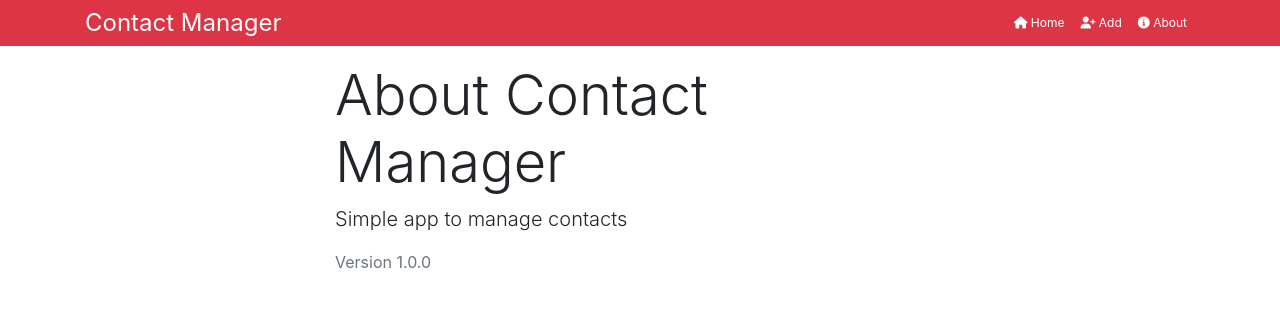
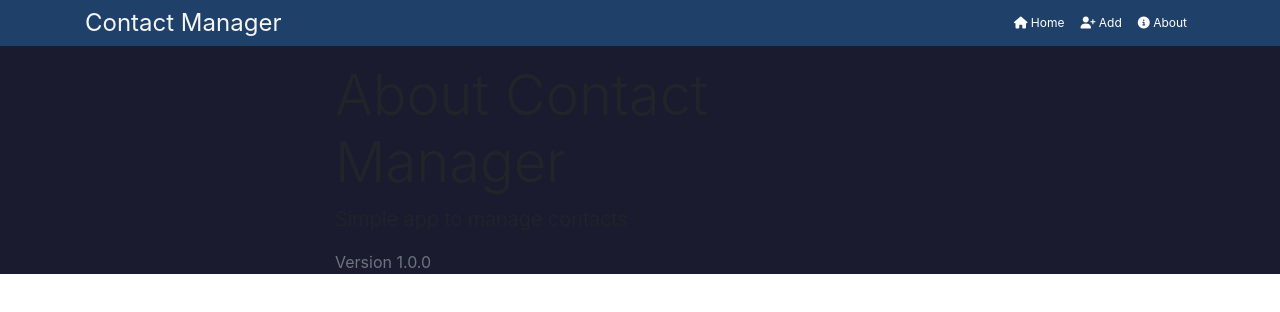
Before and after one commit to Raayhan/Contact-Manager, a React (Create React App) app: page /about in a window 1280 px wide. Shown: the top 312 px of the page. Built offline with nearby package versions, Linux system fonts and the light colour scheme; no server answers.

Commit message:
More Stylings

```diff
--- a/src/App.css
+++ b/src/App.css
@@ -1,3 +1,4 @@
+@import url("https://fonts.googleapis.com/css2?family=Alata&family=Montserrat:wght@600&display=swap");
 @media (min-width: 768px) {
   .contact_list {
     max-width: 50%;
@@ -5,15 +6,24 @@
 }
 .navbar-brand {
   font-size: 24px;
-  color: white !important;
-}
-.nav-item {
-  color: white !important;
+  color: whitesmoke !important;
 }
 
 .card_list {
-  background-color: rgb(255, 227, 227);
+  background-color: #162447;
+  color: whitesmoke;
+  font-family: "Alata", sans-serif;
 }
 .nav-link {
   font-size: 12px !important;
 }
+.App {
+  background-color: #1b1b2f;
+}
+.navbar {
+  background-color: #1f4068;
+}
+.list-group-item {
+  color: black;
+  font-family: "Montserrat", sans-serif;
+}
--- a/src/components/contacts/Contact.js
+++ b/src/components/contacts/Contact.js
@@ -34,7 +34,7 @@ class Contact extends Component {
                 />
                 <i
                   className="fas fa-times"
-                  style={{ cursor: "pointer", float: "right", color: "red" }}
+                  style={{ cursor: "pointer", float: "right", color: "white" }}
                   onClick={this.onDeleteClick.bind(this, id, dispatch)}
                 />
                 <Link to={`contact/edit/${id}`}>
@@ -43,7 +43,7 @@ class Contact extends Component {
                     style={{
                       cursor: "pointer",
                       float: "right",
-                      color: "black",
+                      color: "white",
                       marginRight: "1rem",
                     }}
                   />
--- a/src/components/contacts/Contacts.js
+++ b/src/components/contacts/Contacts.js
@@ -10,7 +10,8 @@ class Contacts extends Component {
           return (
             <React.Fragment>
               <h1 className="display-4 mb-2">
-                <span className="text-danger">Contact</span> List
+                <span className="text-danger">Contact</span>
+                <span className="text-white"> List</span>
               </h1>
               {contacts.map((contact) => (
                 <Contact key={contact.id} contact={contact} />
--- a/src/components/layout/Header.js
+++ b/src/components/layout/Header.js
@@ -5,7 +5,7 @@ import { Link } from "react-router-dom";
 const Header = (props) => {
   const { branding } = props;
   return (
-    <nav className="navbar navbar-expand-sm navbar-dark bg-danger mb-3 py-0">
+    <nav className="navbar navbar-expand-sm mb-3 py-0">
       <div className="container">
         <a href="/" className="navbar-brand">
           {branding}
--- a/src/context.js
+++ b/src/context.js
@@ -11,11 +11,13 @@ const reducer = (state, action) => {
           (contact) => contact.id !== action.payload
         ),
       };
+
     case "ADD_CONTACT":
       return {
         ...state,
         contacts: [action.payload, ...state.contacts],
       };
+
     case "UPDATE_CONTACT":
       return {
         ...state,
```
